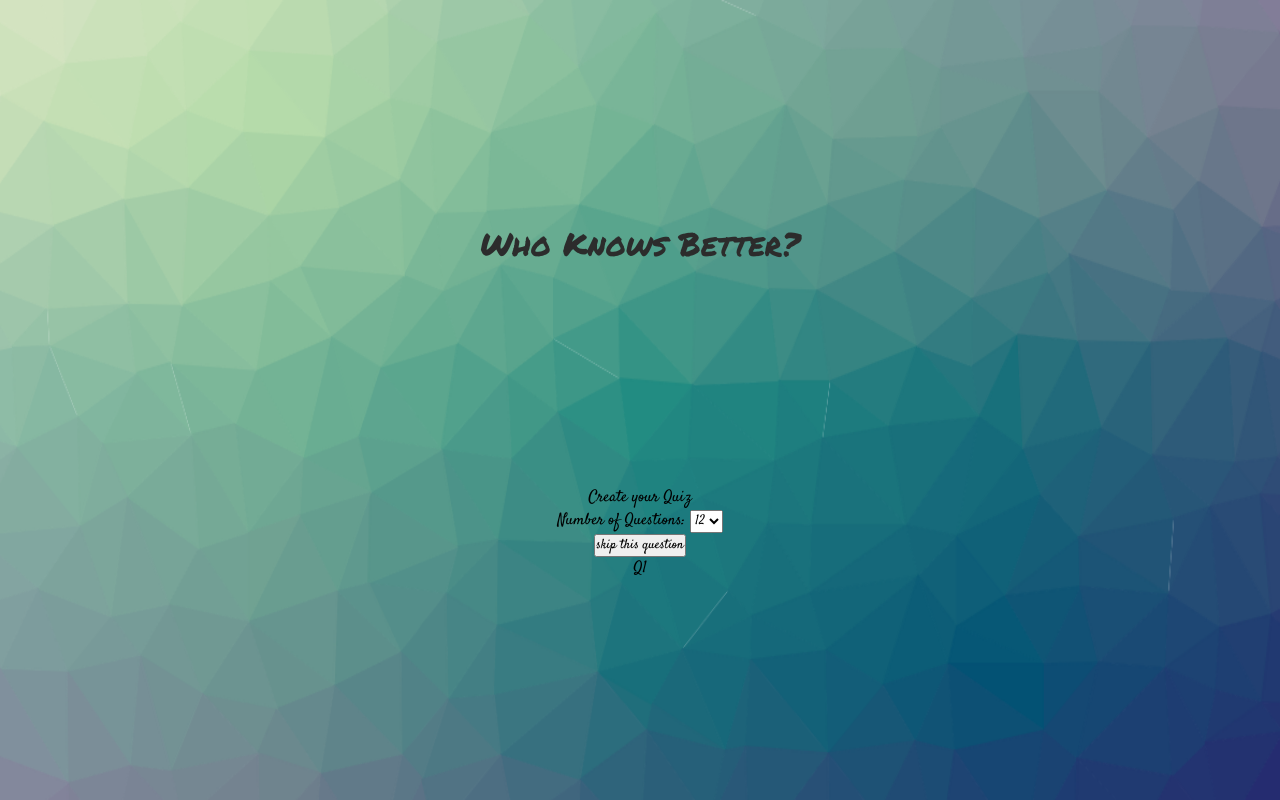
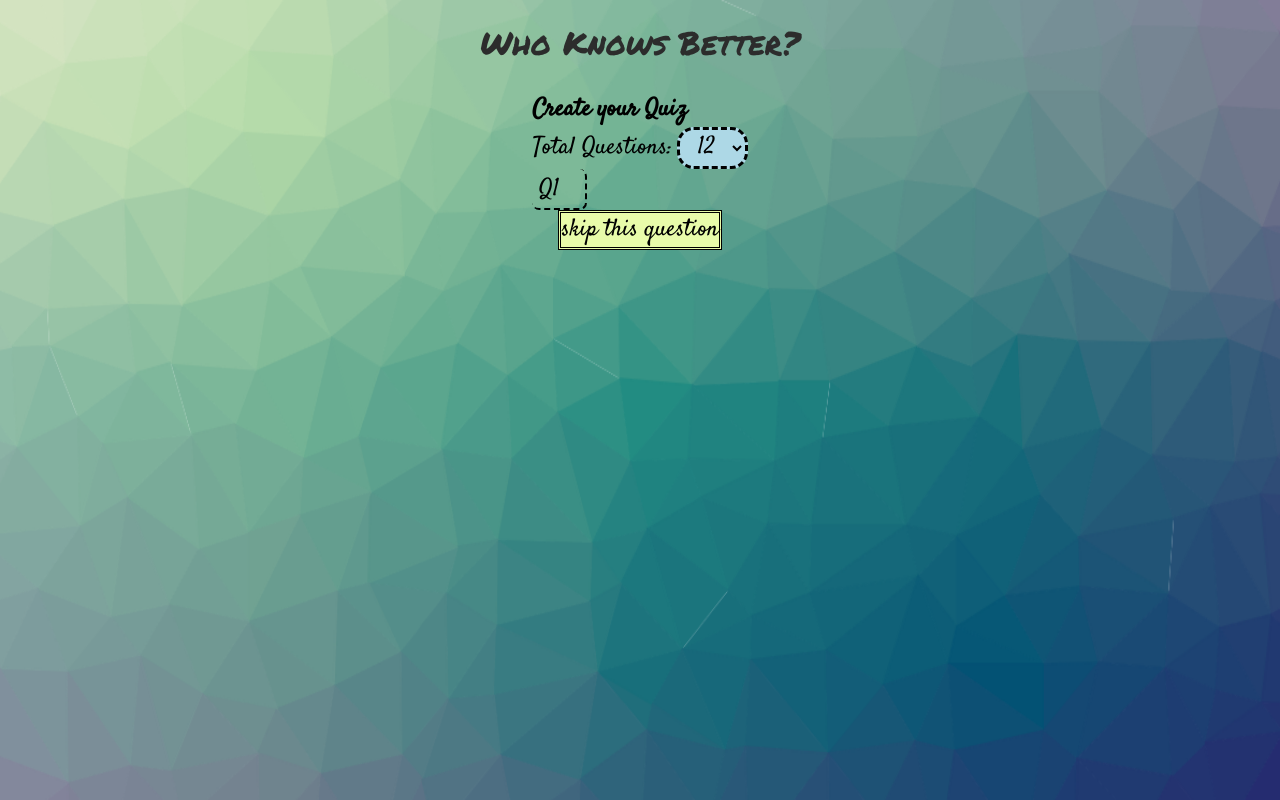
Before and after one commit to prorishi/YouKnowMeBetter, a website: page front-end/html/create.html in a window 1280 px wide. Both pictures are taken after typing "Sample" into the empty fields and a click on the button "Start". Drawn offline with Linux system fonts and the light colour scheme.

Commit message:
nightly2

```diff
--- a/front-end/css/create.css
+++ b/front-end/css/create.css
@@ -4,14 +4,14 @@
     align-items: center;
     justify-content: space-evenly;
     flex-wrap: wrap;
-    padding: 0 4vw;
+    /* padding: 0 4vw; */
     font-size: x-large;
 }
 #intro {
     text-align: center;
 }
 #page-1 > div {
-    height: 40vh;
+    margin-left: 1vw;
     display: flex;
     align-items: center;
     flex-direction: column;
@@ -31,12 +31,12 @@
 }
 
 #page-1 form > button, #page-1 form > input {
+    margin-top: 1vh;
     font-size: large;
     background-color: #afe2ff31;
     border: .4vh dashed ;
     padding: .4vh 3vw;
     border-radius: 1em;
-    outline: none;
     font-family: 'Permanent Marker';
 }
 #page-1  form > button {
@@ -52,8 +52,61 @@
     border-bottom-right-radius: 0;
     border-top-right-radius: 0;
 }
+#page-2 {
+    height: 87vh;
+    padding: 1vh 2vw;
+    width: min(max-content 100%);
+}
+
+#sub-heading {
+    text-align: left;
+}
+
+#page-2 > form  {
+    text-align: left;
+}
+#page-2 > form > * {
+    font-size: x-large;
+}
+
+#page-2 > form > select {
+    background: lightblue;
+    border: .4vh dashed;
+    border-radius: .7em;
+    padding: 0 1vw;
+}
+
+#q-area {
+    height: 85%;
+}
+
+#q-hash {
+    float: left;
+    margin-right: 1vw;
+    border-bottom: .3vh dashed;
+    border-right: .3vh dashed;
+    padding: .5vh 2vw .1vh .5vw;
+    border-radius: .3em;
+}
+
+
+/* #q {
+    float: right;
+} */
+
+#q-area * {
+    font-size: x-large;
+}
+
+#skip {
+    background-color: #e8fbaa;
+    border: .4vh double;
+}
 
 #options {
+    height: 80%;
+
+    overflow-y: scroll;
     display: grid;
     grid-template-columns: 1fr 1fr;
 }
--- a/front-end/css/main.css
+++ b/front-end/css/main.css
@@ -18,6 +18,9 @@ body {
     justify-content: space-evenly;
     align-items: center;
 }
+input, button {
+    outline: none;
+}
 
 #header {
     display: flex;
@@ -31,20 +34,3 @@ body {
     font-weight: 100;
     color: #2c2c2c;
 }
-/*
-#menu-button {
-    height: 6vh;
-    width: 7vh;
-    display: flex;
-    flex-direction: column;
-    align-items: center;
-    justify-content: space-evenly;
-    border: 0.5vh solid #cecece;
-}
-
-#menu-button > * {
-    width: 70%;
-    height: .5vh;
-    background: black;
-    border-radius: 4em;
-} */
--- a/front-end/html/create.html
+++ b/front-end/html/create.html
@@ -12,30 +12,28 @@
     <body>
         <div id="header">
             <h1>Who Knows Better?</h1>
-            <!-- <div id="menu-button">
-                <div></div>
-                <div></div>
-                <div></div>
-            </div> -->
         </div>
         <div id="body">
             <div id="page-1">
                 <img src="/images/friends.png" width="300" height="300" />
                 <div>
-                    <div id="intro">Create quizzes about yourself and send them to your friends, <br> relatives or anyone else and see, who knows you better!!</div>
-                    <br>
+                    <div id="intro">
+                        Create quizzes about yourself and send them to your friends, <br />
+                        relatives or anyone else and see, who knows you better!!
+                    </div>
+                    <br />
                     <label for="user-name">Enter your name to get started</label>
                     <form autocomplete="off">
-                        <input type="text" name="user-name" autofocus required />
+                        <input type="text" pattern="[a-zA-Z0-9]*" oninvalid="this.setCustomValidity('Only Letters and Numbers!!')" oninput="this.setCustomValidity('')" name="user-name" autofocus required />
                         <button type="submit">Start</button>
                     </form>
                 </div>
             </div>
 
             <div id="page-2" hidden>
-                <div id="sub-heading">Create your Quiz</div>
+                <h2 id="sub-heading">Create your Quiz</h2>
                 <form>
-                    <label for="number-of-q">Number of Questions:</label>
+                    <label for="number-of-q">Total Questions:</label>
                     <select id="number-of-q" oninput="numOfQ = parseInt(this.value)">
                         <option>5</option>
                         <option>6</option>
@@ -51,9 +49,9 @@
                     </select>
                 </form>
                 <div id="q-area">
-                    <button id="skip">skip this question</button>
                     <div id="q-hash">Q1</div>
                     <div id="q"></div>
+                    <button id="skip">skip this question</button>
                     <div id="options"></div>
                 </div>
             </div>
```
Also changed, not shown: front-end/images/bg.jpg (deleted).
